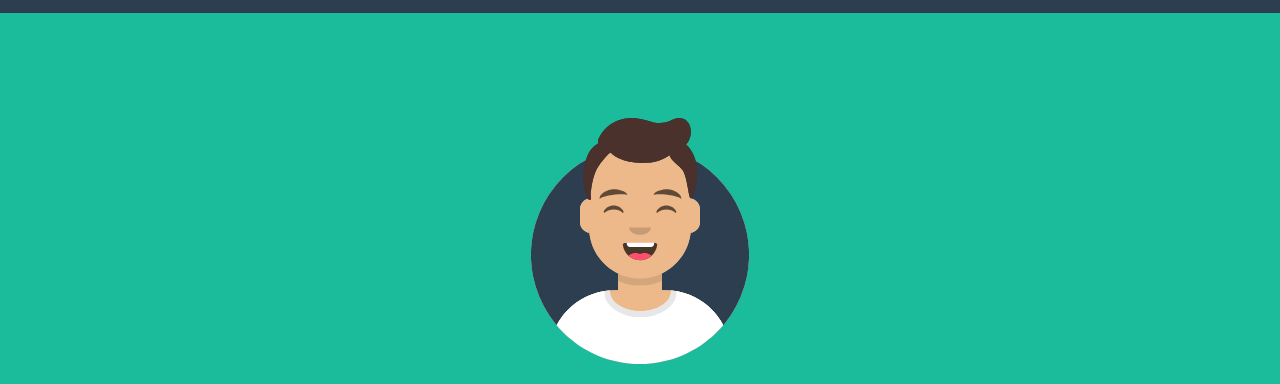
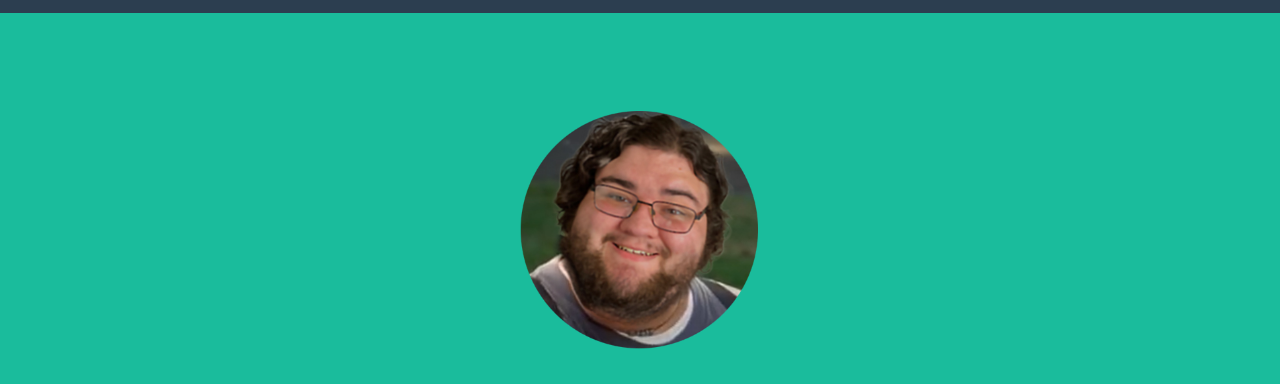
Before and after one commit to DomCason1/DominicCason, a plain HTML site: page index.html in a window 1280 px wide. Shown: the part 91-475 px from the top of the page. Drawn offline with nearby package versions, Linux system fonts and the light colour scheme.

Commit message:
Update index.html

```diff
--- a/index.html
+++ b/index.html
@@ -38,7 +38,7 @@
         <header class="masthead bg-primary text-white text-center">
             <div class="container d-flex align-items-center flex-column">
                 <!-- Masthead Avatar Image-->
-                <img class="masthead-avatar mb-5" src="assets/img/avataaars.svg" alt="..." />
+                <img class="masthead-avatar mb-5" src="assets/img/profile_pic.png" alt="..." />
                 <!-- Masthead Heading-->
                 <h1 class="masthead-heading text-uppercase mb-0">Dominic Cason's webpage!</h1>
                 <!-- Icon Divider-->
```
